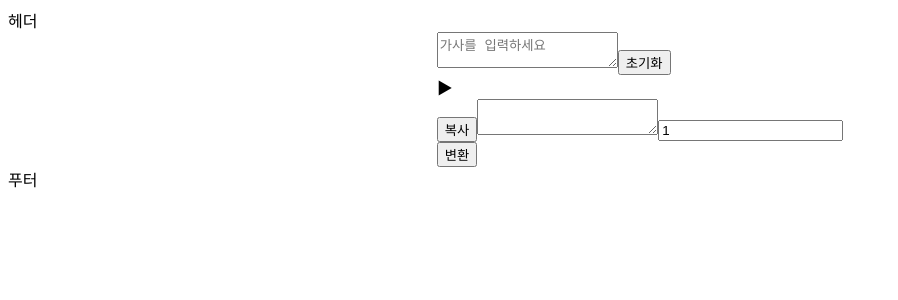
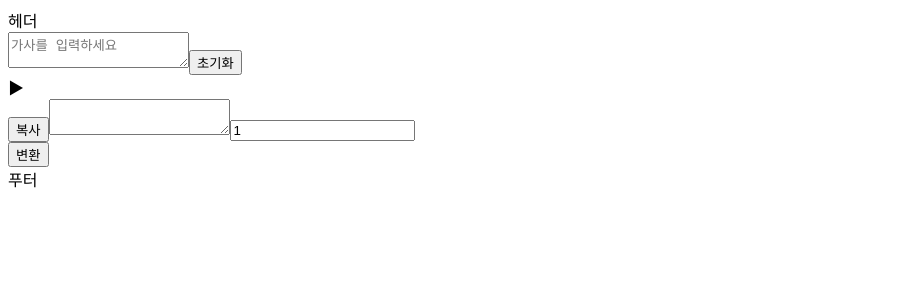
Before and after one commit to Leewonno/lyrics, a React (Vite) app: page / in a window 1280 px wide. Shown: the top 300 px of the page, without its empty margins (0-898 px from the left). Built offline with nearby package versions, Linux system fonts and the light colour scheme.

Commit message:
[Feat] 전역 CSS 스타일컴포넌트 설정

```diff
--- a/src/App.tsx
+++ b/src/App.tsx
@@ -1,11 +1,13 @@
 import { Outlet } from "react-router-dom";
 import { Footer } from "./common/Footer";
 import { Header } from "./common/Header";
+import GlobalStyle from "./common/css/GlobalStyle";
 
 function App() {
 
   return (
     <>
+      <GlobalStyle />
       <Header />
       <Outlet />
       <Footer />
--- /dev/null
+++ b/src/common/css/GlobalStyle.tsx
@@ -0,0 +1,9 @@
+import { createGlobalStyle } from "styled-components";
+
+const GlobalStyle = createGlobalStyle`
+  *, *::before, *::after {
+    box-sizing: border-box;
+  }
+`;
+
+export default GlobalStyle;
--- a/src/main/Main.tsx
+++ b/src/main/Main.tsx
@@ -1,11 +1,12 @@
-import { Translate } from "./components/Translate";
-import style from './css/main.module.css'
+import { Translate } from "../translate/Translate";
+import MainStyle from "./css/MainStyle";
 // import { initializeApp } from "firebase/app";
 // import { getFirestore } from "firebase/firestore";
 
 export function Main(){
     return (
         <>
+            <MainStyle />
             <Translate />
         </>
     )
--- a/src/main/components/Translate.tsx
+++ /dev/null
@@ -1,10 +0,0 @@
-import { TranslateBox } from "./box/TranslateBox";
-import style from '../css/main.module.css'
-
-export function Translate(){
-    return (
-        <>
-            <TranslateBox />
-        </>
-    )
-}
--- a/src/main/components/box/TranslateBox.tsx
+++ /dev/null
@@ -1,12 +0,0 @@
-import { TranslateWidget } from "../widget/TranslateWidget";
-import style from '../../css/main.module.css'
-
-export function TranslateBox(){
-    return (
-        <>
-            <section className={style.mainBox}>
-                <TranslateWidget />
-            </section>
-        </>
-    )
-}
--- /dev/null
+++ b/src/main/css/MainStyle.tsx
@@ -0,0 +1,9 @@
+import { createGlobalStyle } from "styled-components";
+
+const MainStyle = createGlobalStyle`
+  *, *::before, *::after {
+    box-sizing: border-box;
+  }
+`;
+
+export default MainStyle;
--- a/src/main/css/main.module.css
+++ /dev/null
@@ -1,5 +0,0 @@
-.mainBox{
-    width: 100%;
-    display: flex;
-    justify-content: center;
-}
--- /dev/null
+++ b/src/translate/Translate.tsx
@@ -0,0 +1,10 @@
+import { TranslateBox } from "./components/TranslateBox";
+import TranslateStyle from "./css/TranslateStyle";
+export function Translate(){
+    return (
+        <>
+            <TranslateStyle />
+            <TranslateBox />
+        </>
+    )
+}
--- /dev/null
+++ b/src/translate/components/TranslateBox.tsx
@@ -0,0 +1,11 @@
+import { TranslateWidget } from "./TranslateWidget";
+
+export function TranslateBox(){
+    return (
+        <>
+            <section>
+                <TranslateWidget />
+            </section>
+        </>
+    )
+}
--- a/src/main/components/widget/TranslateWidget.tsx
+++ b/src/translate/components/TranslateWidget.tsx
@@ -1,7 +1,7 @@
 import { useState } from "react"
 import { Toast } from "./Toast"
 import { useDispatch, useSelector } from 'react-redux'
-import { visible, non_visible } from '../../../redux/toast';
+import { visible, non_visible } from '../../redux/toast';
 
 export function TranslateWidget() {
 
@@ -20,7 +20,7 @@ export function TranslateWidget() {
     dispatch(visible())
     setTimeout(()=>{
       dispatch(non_visible())
-    }, 5000)
+    }, 2000)
     setMessage("복사되었습니다!")
   }
 
--- /dev/null
+++ b/src/translate/css/TranslateStyle.tsx
@@ -0,0 +1,9 @@
+import { createGlobalStyle } from "styled-components";
+
+const TranslateStyle = createGlobalStyle`
+  *, *::before, *::after {
+    box-sizing: border-box;
+  }
+`;
+
+export default TranslateStyle;
```
Also changed, not shown: src/translate/components/Toast.tsx (renamed from src/main/components/widget/Toast.tsx).
